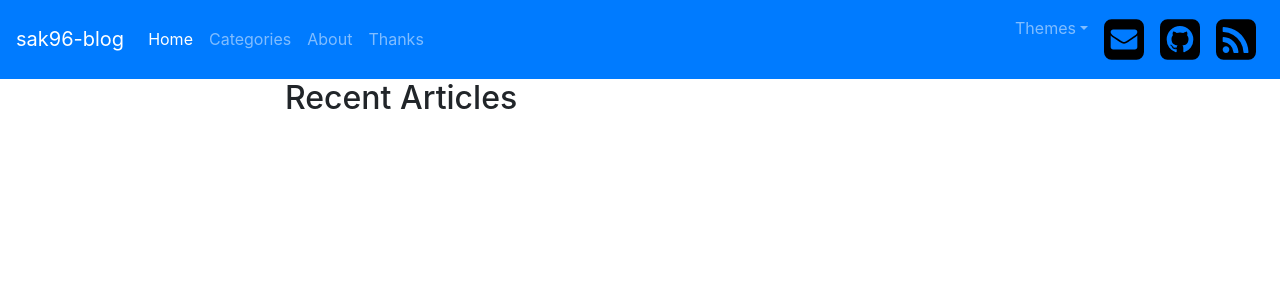
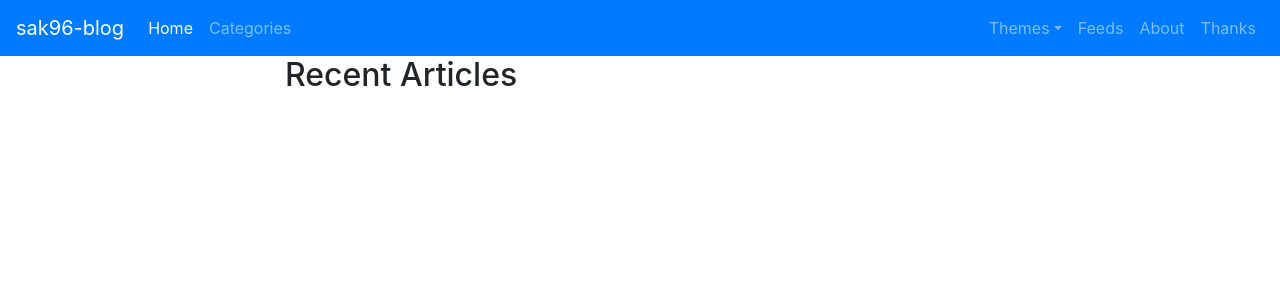
Before and after one commit to aakash-kori/aakash-kori.github.io, a Jekyll site: the page built from html_pages/index.html, in a window 1280 px wide. Shown: the top 300 px of the page. Built offline with Jekyll 4.4.1, drawn with Linux system fonts in a browser that asks for light colours.

Commit message:
- moved icons from nav to about page - rearrange nav links

```diff
--- /dev/null
+++ b/_includes/about_icon.html
@@ -0,0 +1,3 @@
+<a class="px-2" href="{{include.url}}">
+  <img style="width:40px" src="{{site.baseurl}}/images/{{include.img}}">
+</a>
--- a/_includes/nav.html
+++ b/_includes/nav.html
@@ -7,20 +7,12 @@
         <ul class="navbar-nav">
             {%include nav_item.html url="/" name="Home"%}
             {%include nav_item.html url="/categories/" name="Categories"%}
-            {%include nav_item.html url="/about/" name="About"%}
-            {%include nav_item.html url="/thanks/" name="Thanks"%}
         </ul>
         <ul class="navbar-nav ml-auto">
             {%include theme.html %}
-
-            {% capture url%}{{ "mailto:"| append: site.email }}{% endcapture %}
-            {%include nav_icon.html url=url img="envelope-square.svg"%}
-
-            {% capture url%}{{ "https://github.com/"| append: site.username}}{% endcapture %}
-            {%include nav_icon.html  url=url img="github-square.svg" %}
-
-            {% capture url%}{{ site.baseurl | append: "/feed.xml"}}{% endcapture %}
-            {%include nav_icon.html url=url img="rss-square.svg" %}
+            {%include nav_item.html url="/feed.xml" name="Feeds"%}
+            {%include nav_item.html url="/about/" name="About"%}
+            {%include nav_item.html url="/thanks/" name="Thanks"%}
         </ul>
     </div>
 </nav>
--- a/_includes/nav_icon.html
+++ /dev/null
@@ -1,5 +0,0 @@
-<li class="nav-item">
-  <a class="nav-link" href="{{include.url}}">
-    <img style="width:40px" src="{{site.baseurl}}/images/{{include.img}}">
-  </a>
-</li>
```
Also changed, not shown: html_pages/about.html (+11 -8 lines).
